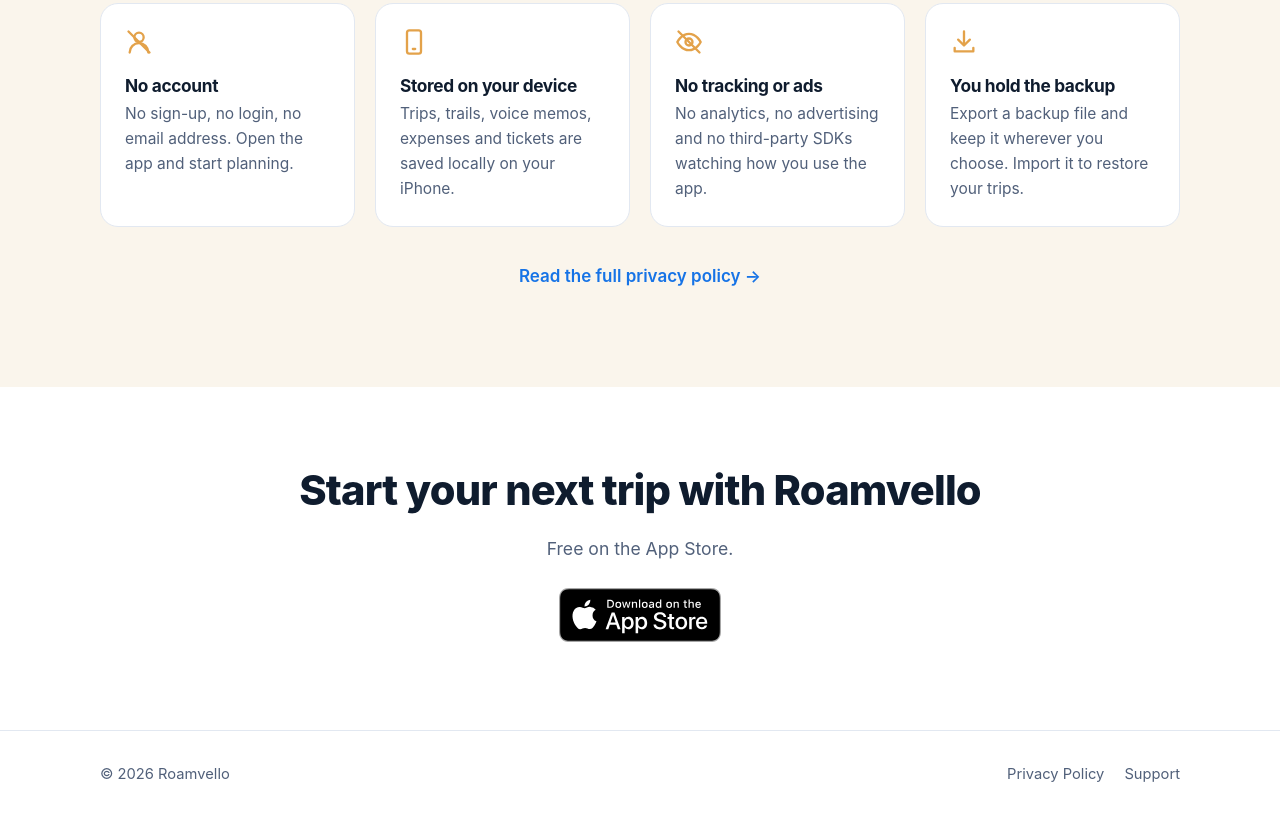
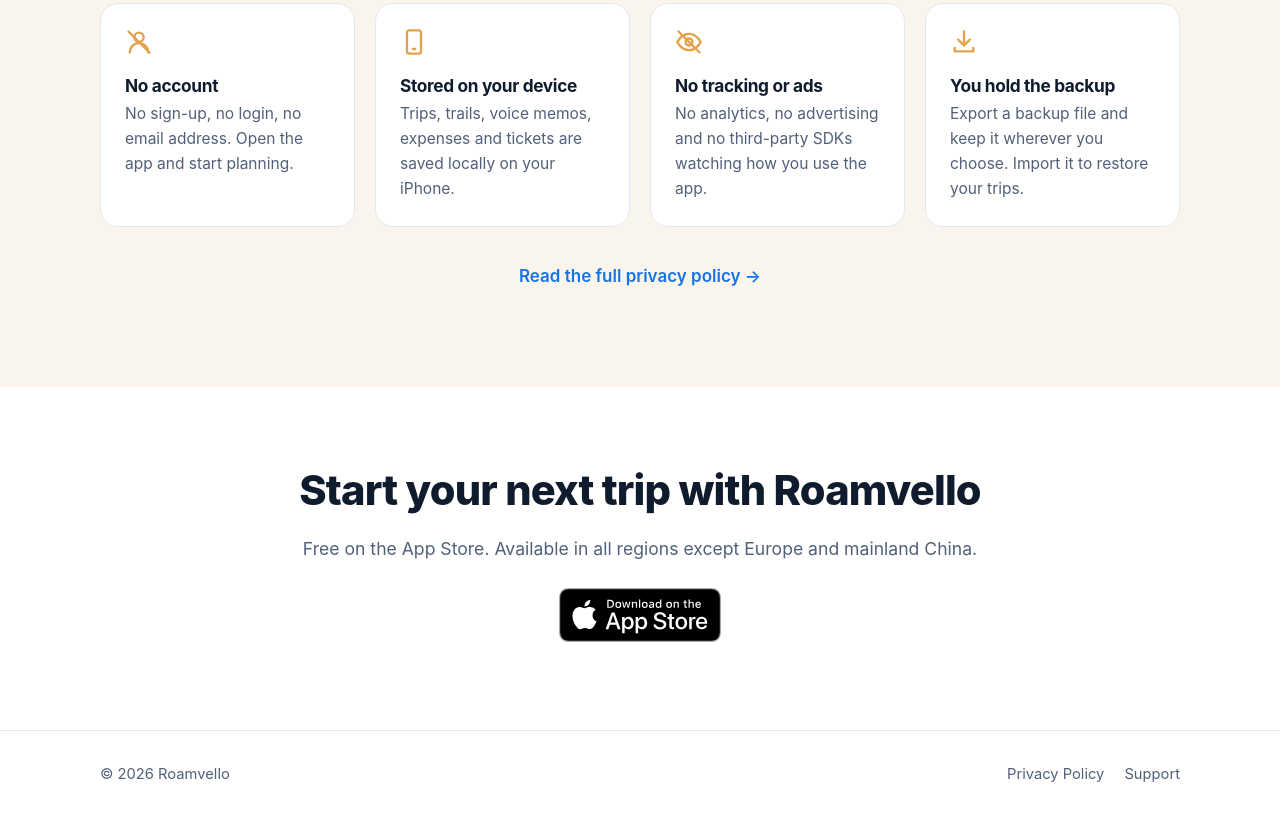
Before and after one commit to Dorothydingzx/roamvello-web, a plain HTML site: page index.html in a window 1280 px wide. Shown: the part 3156-3974 px from the top of the page. Drawn offline with Linux system fonts and the light colour scheme.

Commit message:
app availability update (#1)

```diff
--- a/index.html
+++ b/index.html
@@ -177,7 +177,7 @@
     <section class="download" aria-labelledby="download-title">
       <div class="wrap">
         <h2 id="download-title">Start your next trip with Roamvello</h2>
-        <p>Free on the App Store.</p>
+        <p>Free on the App Store. Available in all regions except Europe and mainland China.</p>
         <a class="store-badge" href="https://apps.apple.com/app/id6822123119" rel="noopener">
           <img src="assets/img/app-store-badge.svg" alt="Download on the App Store" width="162" height="54">
         </a>
```
Also changed, not shown: support/index.html (+4 -0 lines).
